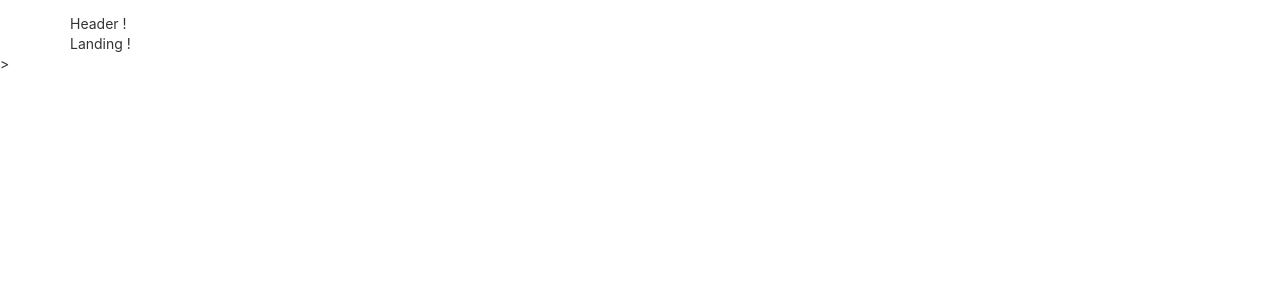
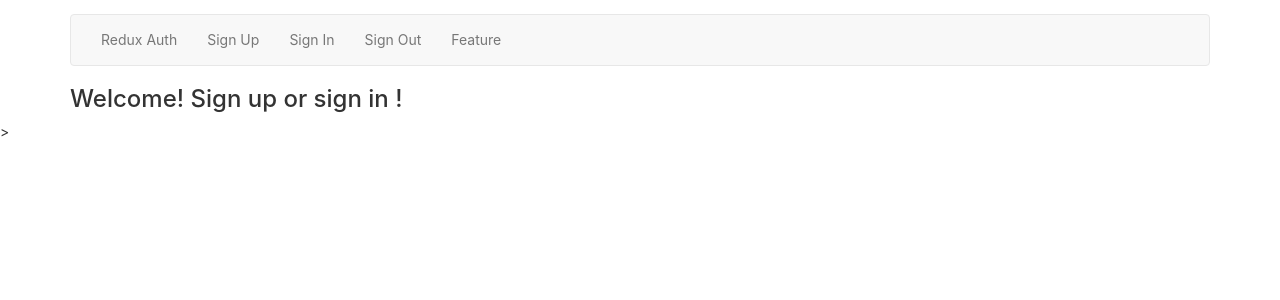
Before and after one commit to WendySanarwanto/udemy-advanced-react-and-redux, a React (Create React App) app in the folder auth/client/: page / in a window 1280 px wide. Shown: the top 300 px of the page. Built offline with nearby package versions, Linux system fonts and the light colour scheme.

Commit message:
Added initial SignUp, SIgnIn< Signout component and their routes

```diff
--- a/auth/client/src/components/App.jsx
+++ b/auth/client/src/components/App.jsx
@@ -4,12 +4,19 @@ import { Route } from 'react-router-dom';
 import './App.css';
 import Header from './Header';
 import Landing from './Landing';
+import SignUp from './SignUp';
+import SignIn from './SignIn';
+import SignOut from './SignOut';
 
 const App = () => {
   return (
     <div className="app container">
       <Header />
-      <Route path="/" component={ Landing } />
+      <Route path="/" exact component={ Landing } />
+      <Route path="/signin" component={ SignIn } />
+      <Route path="/signup" component={ SignUp } />
+      <Route path="/signout" component={ SignOut } />
+      {/* <Route path="/feature" component={ Feature } /> */}
     </div>
   );
 }
--- a/auth/client/src/components/Header.jsx
+++ b/auth/client/src/components/Header.jsx
@@ -1,8 +1,19 @@
 import React from 'react';
+import { Link } from 'react-router-dom';
 
 const Header = () => {
   return (
-    <div>Header !</div>
+    <nav className="navbar navbar-default">
+      <div className="container-fluid">
+        <ul className="nav navbar-nav">
+          <li><Link to="/">Redux Auth</Link></li>
+          <li><Link to="/signup">Sign Up</Link></li>
+          <li><Link to="/signin">Sign In</Link></li>
+          <li><Link to="/signout">Sign Out</Link></li>
+          <li><Link to="/feature">Feature</Link></li>
+        </ul>
+      </div>
+    </nav>
   );
 };
 
--- a/auth/client/src/components/Landing.jsx
+++ b/auth/client/src/components/Landing.jsx
@@ -2,7 +2,7 @@ import React from 'react';
 
 const Landing = () => {
   return (
-    <div>Landing !</div>
+    <h3>Welcome! Sign up or sign in !</h3>
   );
 };
 
--- /dev/null
+++ b/auth/client/src/components/SignIn.jsx
@@ -0,0 +1,9 @@
+import React from 'react';
+
+const SignIn = () => {
+  return (
+    <div>Sign In!</div>
+  );
+};
+
+export default SignIn;
--- /dev/null
+++ b/auth/client/src/components/SignOut.jsx
@@ -0,0 +1,9 @@
+import React from 'react';
+
+const SignOut = () => {
+  return (
+    <div>Sign Out!</div>
+  );
+};
+
+export default SignOut;
--- /dev/null
+++ b/auth/client/src/components/SignUp.jsx
@@ -0,0 +1,9 @@
+import React from 'react';
+
+const SignUp = () => {
+  return (
+    <div>Sign Up!</div>
+  );
+};
+
+export default SignUp;
```
